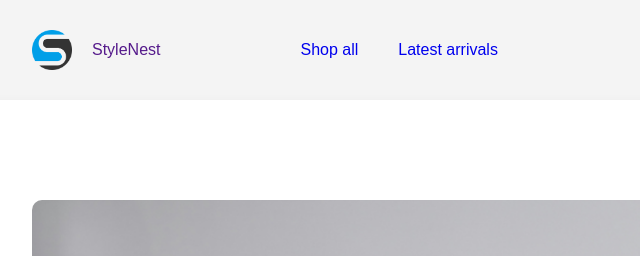
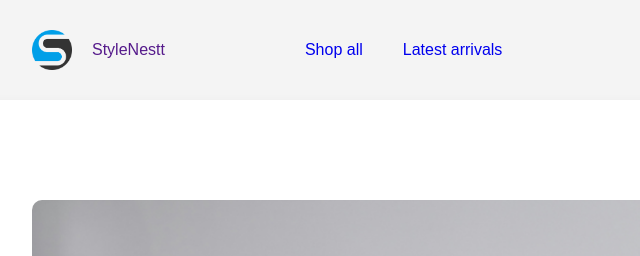
Before and after one commit to mdtareknrs/as6, a plain HTML site: page index.html in a window 1280 px wide. Shown: the top 256 px of the page, 118-758 px from the left. Drawn offline with Linux system fonts and the light colour scheme.

Commit message:
Update index.html

```diff
--- a/index.html
+++ b/index.html
@@ -11,7 +11,7 @@
         <div class="logonav">
         <div class="logotxt">
             <img src="/logo.png" alt="">
-            <a href="">StyleNest</a>
+            <a href="">StyleNestt</a>
 
         </div>
         <nav>
```
